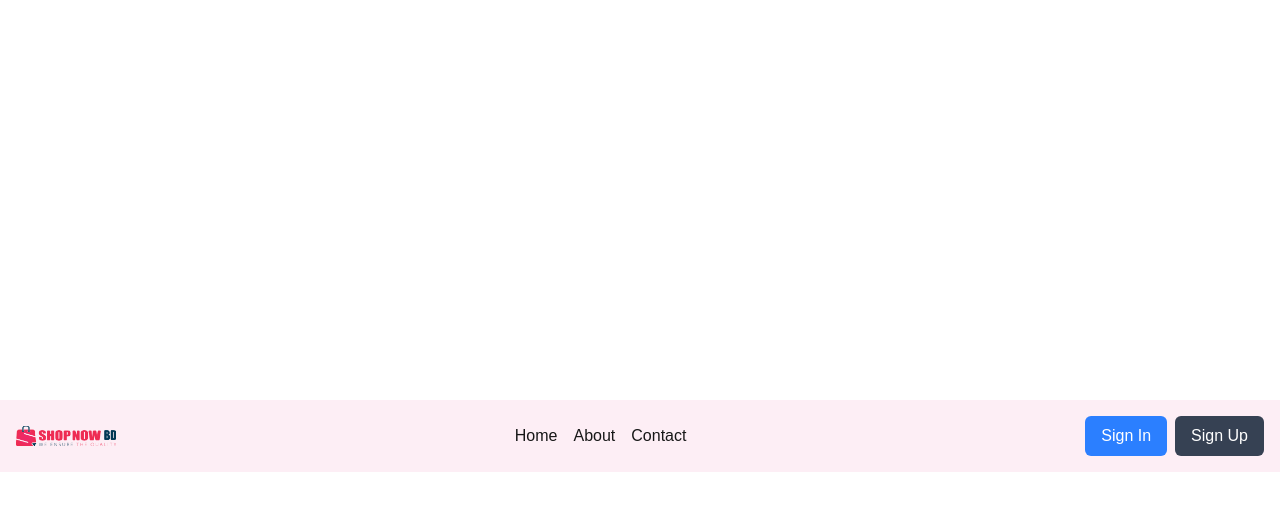
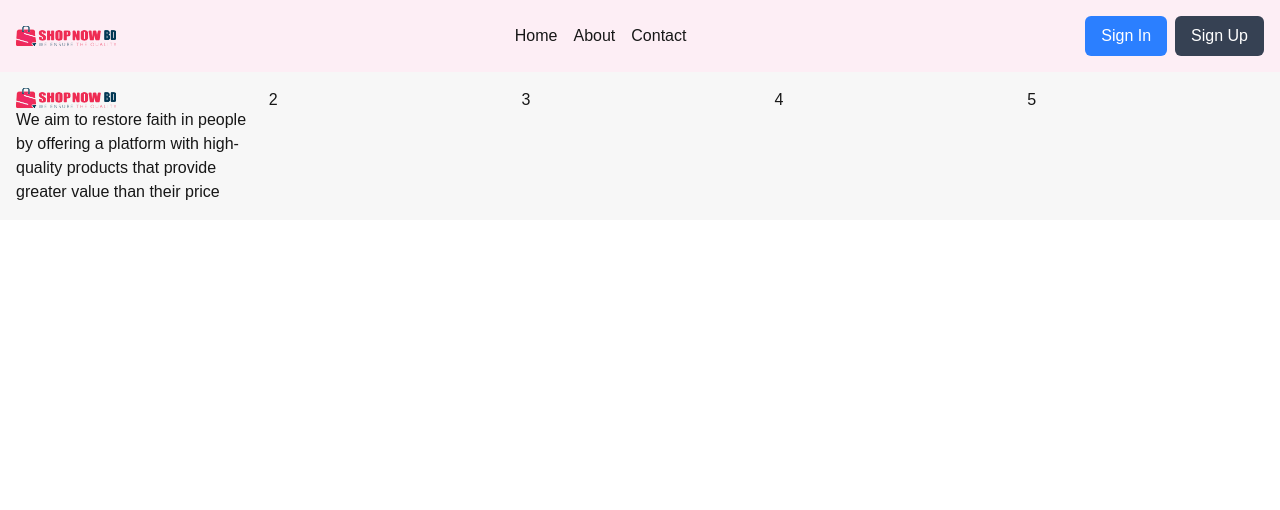
Before and after one commit to sajib689/shop-now-client, a Next.js app: page / in a window 1280 px wide. Shown: the top 510 px of the page. Built offline with nearby package versions, Linux system fonts and the light colour scheme.

Commit message:
Update Footer component layout and improve Navbar transition logic

```diff
--- a/src/components/Shared/Footer.tsx
+++ b/src/components/Shared/Footer.tsx
@@ -1,11 +1,25 @@
-
+import Image from "next/image";
 
 const Footer = () => {
-    return (
-        <div className="bg-[#F7F7F7]">
-
+  return (
+    <div className="container mx-auto">
+      <div className="bg-[#F7F7F7] grid grid-cols-1 md:grid-cols-5 lg:grid-cols-5 gap-4 p-4">
+        <div>
+          <Image src="/logo.png" width={100} height={100} alt="Logo" />
+          <div>
+            <p>
+              We aim to restore faith in people by offering a platform with
+              high-quality products that provide greater value than their price
+            </p>
+          </div>
         </div>
-    );
+        <div>2</div>
+        <div>3</div>
+        <div>4</div>
+        <div>5</div>
+      </div>
+    </div>
+  );
 };
 
 export default Footer;
--- a/src/components/Shared/Navbar.tsx
+++ b/src/components/Shared/Navbar.tsx
@@ -21,7 +21,7 @@ const Navbar = () => {
             {/* Navbar */}
             <div className={`flex flex-col md:flex-row lg:flex-row justify-between items-center p-4
                 transition-all duration-300 ease-in-out
-                ${isOpen ? "mt-0 opacity-100" : "mt-[-400px] md:mt-[400px] lg:mt-[400px] opacity-0 md:opacity-100"}`}>
+                ${isOpen ? "mt-0 opacity-100" : "mt-[-400px] md:mt-0 lg:mt-0 opacity-0 md:opacity-100"}`}>
 
                 {/* Logo */}
                 <div className="text-xl font-bold">
```
